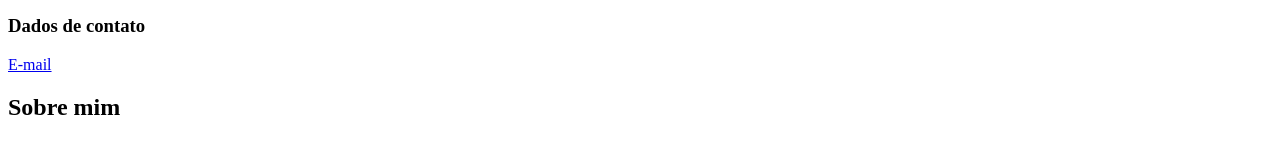
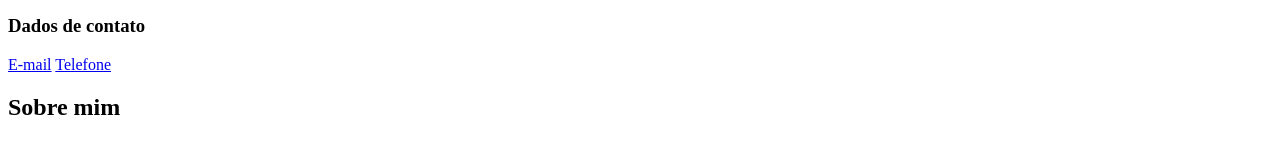
Before and after one commit to IureRosa/JavaDev, a plain HTML site: page HTML5/index.html in a window 1280 px wide. Shown: the part 190-331 px from the top of the page. Drawn offline with Linux system fonts and the light colour scheme.

Commit message:
update home page

```diff
--- a/HTML5/index.html
+++ b/HTML5/index.html
@@ -26,6 +26,7 @@
             <section>
                 <h3>Dados de contato</h3>
                 <a href="mailto: iuretutoriais@gmail.com">E-mail</a>
+                <a href="tel:+55753263338">Telefone</a>
             </section>
         </section>
         <main>
```
